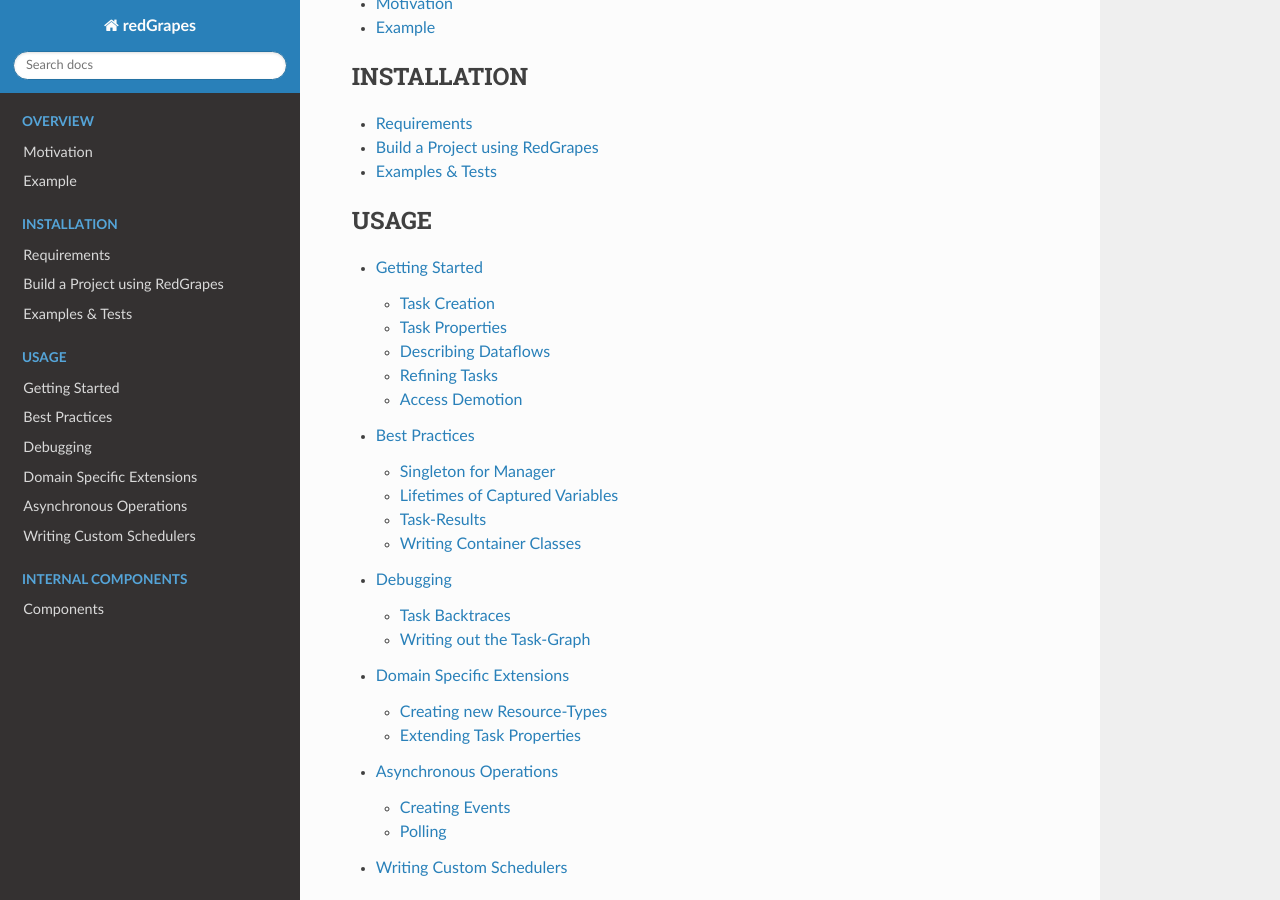
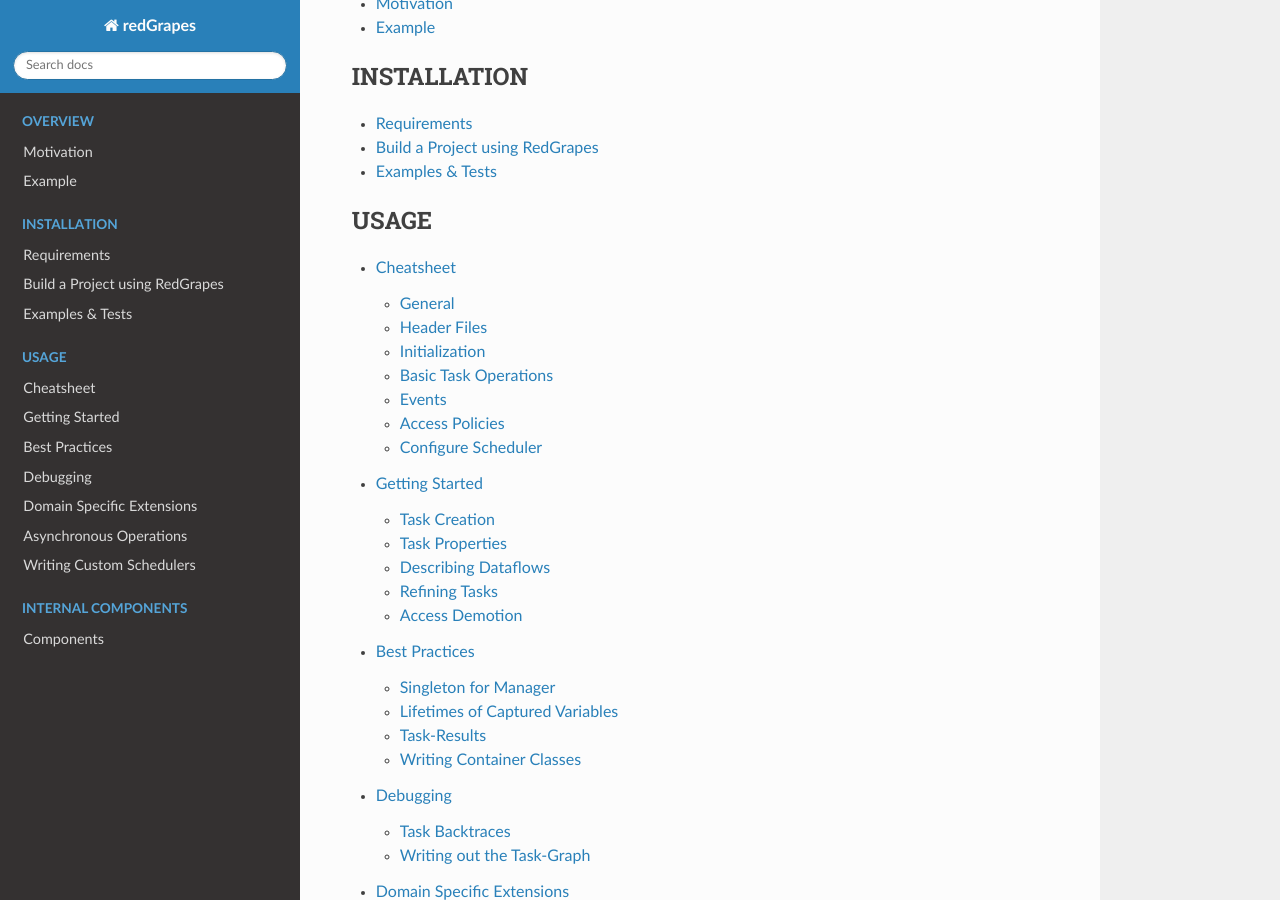
Before and after one commit to ComputationalRadiationPhysics/redGrapes, a Sphinx documentation site: the page built from docs/source/index.rst, in a window 1280 px wide and 900 px high, scrolled down 349 px. Built offline with Sphinx 7.4.7 and the Read the Docs theme 2.0.0, drawn with Linux system fonts in a browser that asks for light colours; some of the changed lines change nothing that is shown.

Commit message:
docs: add first cheatsheet

```diff
--- /dev/null
+++ b/docs/source/cheatsheet.rst
@@ -0,0 +1,136 @@
+Cheatsheet
+==========
+
+General
+-------
+
+- Getting redGrapes: https://github.com/ComputationalRadiationPhysics/redGrapes
+- Issue tracker, questions, support: https://github.com/ComputationalRadiationPhysics/redGrapes/issues
+
+Header Files
+------------
+
+- ``redGrapes/manager.hpp``: Essential manager class
+- ``redGrapes/property/``: Policies defining additional task properties
+- ``redGrapes/access/``: Resource-Access policies
+- ``redGrapes/resource/``: Resource containers with safety wrappers
+- ``redGrapes/helpers/cupla/scheduler.hpp``: Scheduler implementation for asynchronous cupla tasks.
+- ``redGrapes/helpers/mpi/request_pool.hpp``: Helper to wait for ``MPI_Requests`` without blocking. Provides an adapter
+  from MPI_Requests to redGrapes events.
+- ``redGrapes/helpers/mpi/scheduler.hpp``: Default MPI-Scheduler using a FIFO and providing a convenience wrapper to create MPI tasks, execution is user controlled.
+
+
+In further code, the following is assumed in addition to the appropriate includes
+
+
+  .. code-block:: c++
+
+    using namespace rg = redGrapes;
+
+Initialization
+-----------
+
+  .. code-block:: c++
+
+    rg::Manager<
+        /* variadic template to configure
+	 * task-properties. Can be empty.
+	 * IDProperty and ResourceProperty
+	 * are included always and should
+	 * not be in this list.
+         */
+        rg::LabelProperty  // optional, useful debug info
+	// .. more
+    > mgr;
+
+    // used to construct the properties for each task.
+    using TaskProperties = decltype(mgr)::TaskProps;
+
+Basic Task Operations
+---------------------
+
+Declare Resources
+  .. code-block:: c++
+
+    rg::IOResource< int > res1;
+
+Create Tasks
+  .. code-block:: c++
+
+                                /* optional */ /* optional */
+    mgr.emplace_task( Callable, TaskProperties, Resources ... );
+
+Task Properties
+  .. code-block:: c++
+
+    TaskProperties::Builder()
+        .label("Label") /* requires rg::LabelProperty */
+
+Get Task Results
+  .. code-block:: c++
+
+    auto result = mgr.emplace_task( ... ).get();
+
+
+Full Task Creation
+  .. code-block:: c++
+
+    auto fut = mgr.emplace_task(
+        [] ( auto r1 )
+	{
+	    return (*r1) * (*r1);
+	},
+	TaskProperties::Builder().label("Task 1"),
+	res1.read()
+    );
+
+
+Events
+------
+
+Create Event (current task will only finish after this event was flagged)
+
+  .. code-block:: c++
+
+    auto event_id = mgr.create_event();
+
+Flag Event
+
+  .. code-block:: c++
+
+    mgr.reach_event( event_id );
+
+Access Policies
+---------------
+
+An Access Policy satisfies the following concept:
+
+.. code-block:: c++
+
+    struct MyAccess
+    {
+        static bool is_serial( MyAccess const & a, MyAccess const & b ) const;
+	bool is_superset_of( AreaAccess const & a ) const;
+    };
+
+
+Configure Scheduler
+-------------------
+
+  .. code-block:: c++
+
+    rg::Manager<
+        rg::LabelProperty,
+        rg::helpers::cupla::CuplaTaskProperties
+    > mgr;
+
+    auto cupla_scheduler = rg::helpers::cupla::make_cupla_scheduler( 8 /* optional, number of cupla streams */ );
+    auto default_scheduler = rg::scheduler::make_default_scheduler( 8 /* optional, number of CPU threads */ );
+
+    mgr.set_scheduler(
+        rg::scheduler::make_tag_match_scheduler( mgr )
+	    // all tasks with the SCHED_CUPLA tag are scheduled by cupla_scheduler
+            .add({ SCHED_CUPLA }, cupla_scheduler )
+	    // default case
+	    .add({}, default_scheduler )
+    );
--- a/docs/source/index.rst
+++ b/docs/source/index.rst
@@ -20,6 +20,7 @@
         :caption: USAGE
         :maxdepth: 2
 
+        cheatsheet
         tutorial/index
 	best_practices
 	debugging
```
